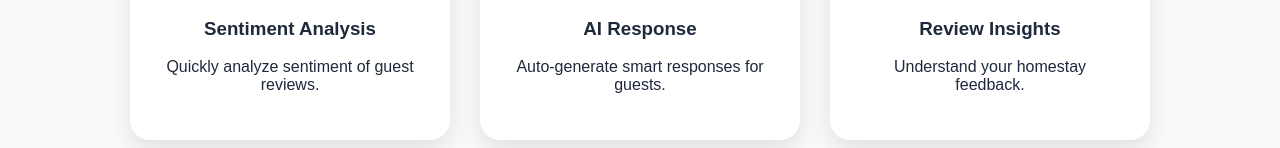
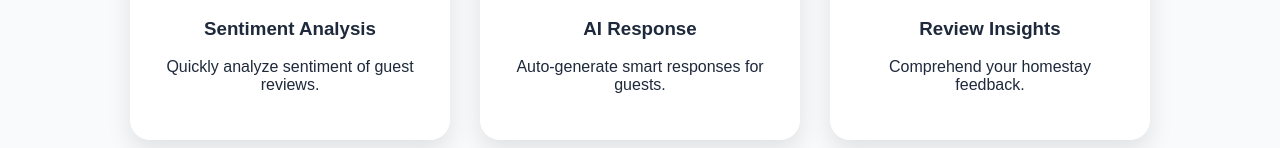
Before and after one commit to Ketna-Gupta/homestay-review-ai, a React app in the folder frontend/: page / in a window 1280 px wide. Shown: the part 625-773 px from the top of the page. Built offline with nearby package versions, Linux system fonts and the light colour scheme; the HTML template or start-up script is replaced by a standard one.

Commit message:
chore: UI styling improvements

```diff
--- a/frontend/src/pages/Home.jsx
+++ b/frontend/src/pages/Home.jsx
@@ -34,7 +34,7 @@ text="Auto-generate smart responses for guests."
 <Card
 icon="📊"
 title="Review Insights"
-text="Understand your homestay feedback."
+text="Comprehend your homestay feedback."
 />
 
 
```
